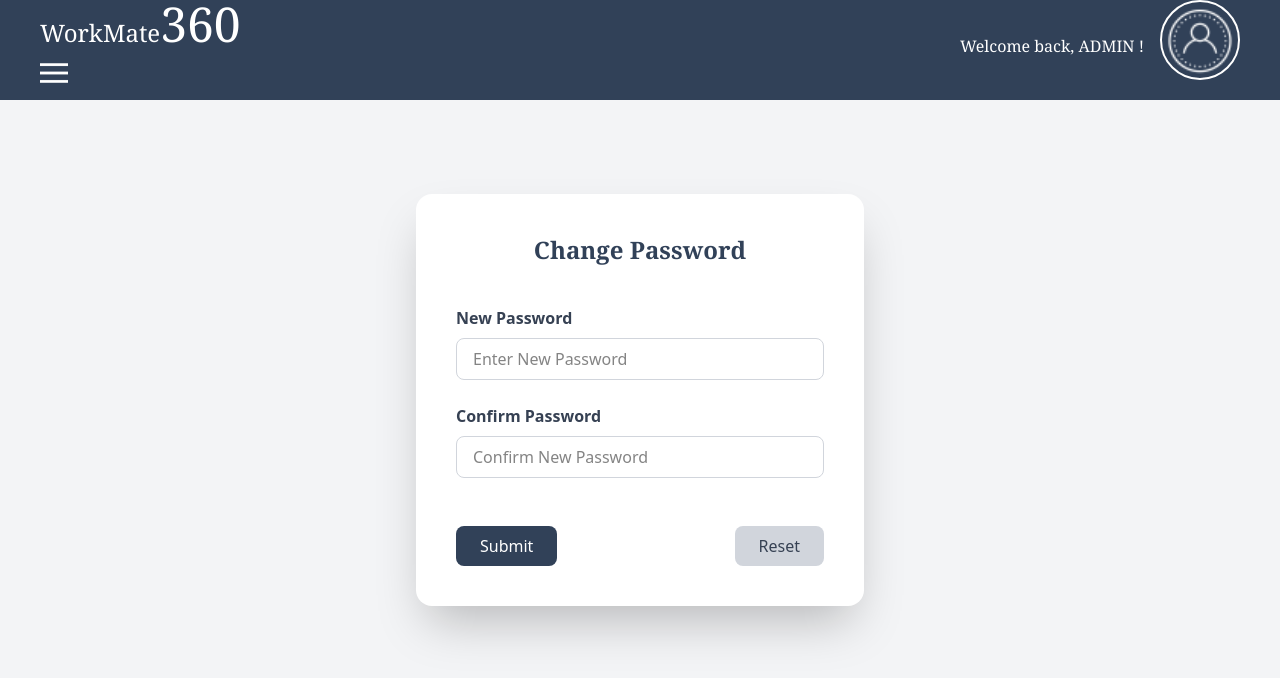
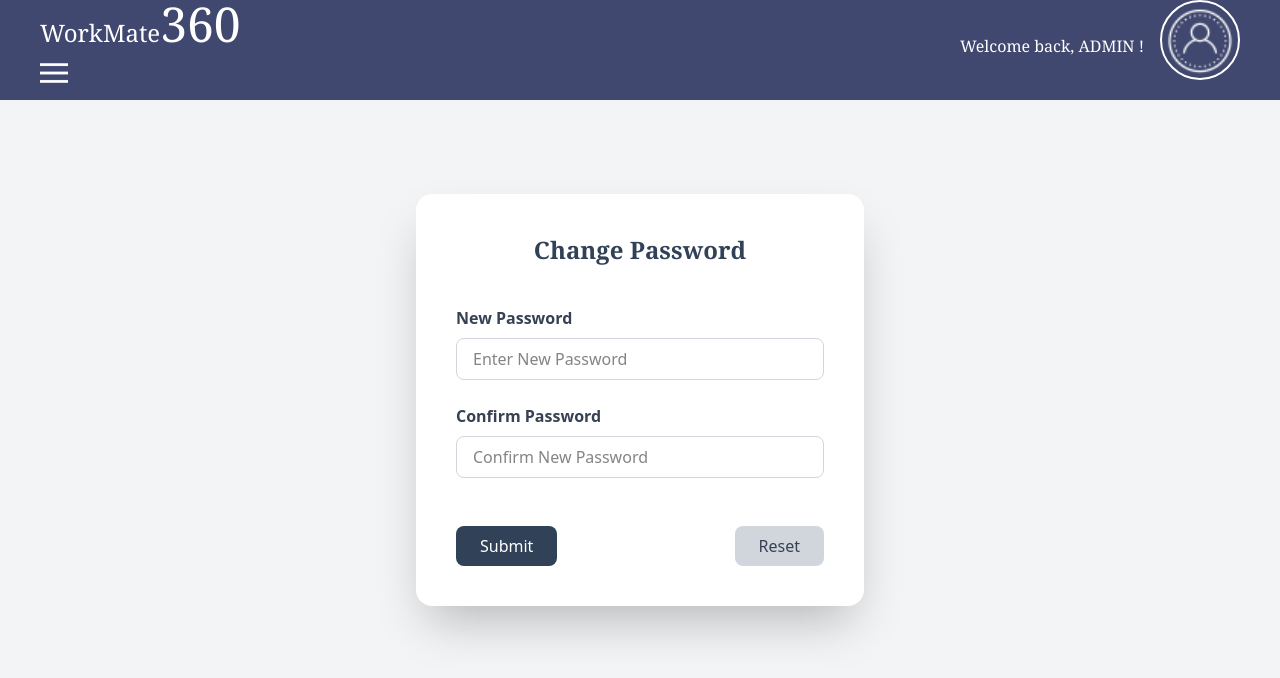
Before and after one commit to Medhani-Premathilaka/WorkMate360, a React (Vite) app in the folder WorkMate360_frontend/my-app/: page /form in a window 1280 px wide. Shown: the top 678 px of the page. Built offline with nearby package versions, Linux system fonts and the light colour scheme.

Commit message:
Update Nav component background color and fix typo in UserCredentials component

```diff
--- a/WorkMate360_frontend/my-app/src/components/Nav.tsx
+++ b/WorkMate360_frontend/my-app/src/components/Nav.tsx
@@ -72,7 +72,7 @@ useEffect(() => {
   };
 
   return (
-    <div className="bg-slate-700 fixed w-full h-25 ">
+    <div className="bg-[#40486f] fixed w-full h-25 ">
       {/* Main Navigation */}
       <span className="text-white pl-10 font-serif text-2xl">WorkMate</span>
       <span className="font-serif text-white text-5xl">360</span>
--- a/WorkMate360_frontend/my-app/src/pages/Home.tsx
+++ b/WorkMate360_frontend/my-app/src/pages/Home.tsx
@@ -7,7 +7,7 @@ import { Card } from "@/components/Card";
 
 export function Home() {
   return (
-    <div>
+    <div >
       <Nav />
       <div className="fixed top-45 left-64">
         <Card />
--- a/WorkMate360_frontend/my-app/src/pages/UserCredintials.tsx
+++ b/WorkMate360_frontend/my-app/src/pages/UserCredintials.tsx
@@ -38,7 +38,7 @@ export default function UserCredintials() {
     if (passwordRegex.test(formData.password1)) {
       if (formData.password1 === formData.password2) {
         const username = localStorage.getItem("username");
-        localStorage.getItem("jwtToken");
+        inlocalStorage.getItem("jwtToken");
 
         await axios.post("http://localhost:8080/changepassword", {
           username: username, // You need to send username
```
